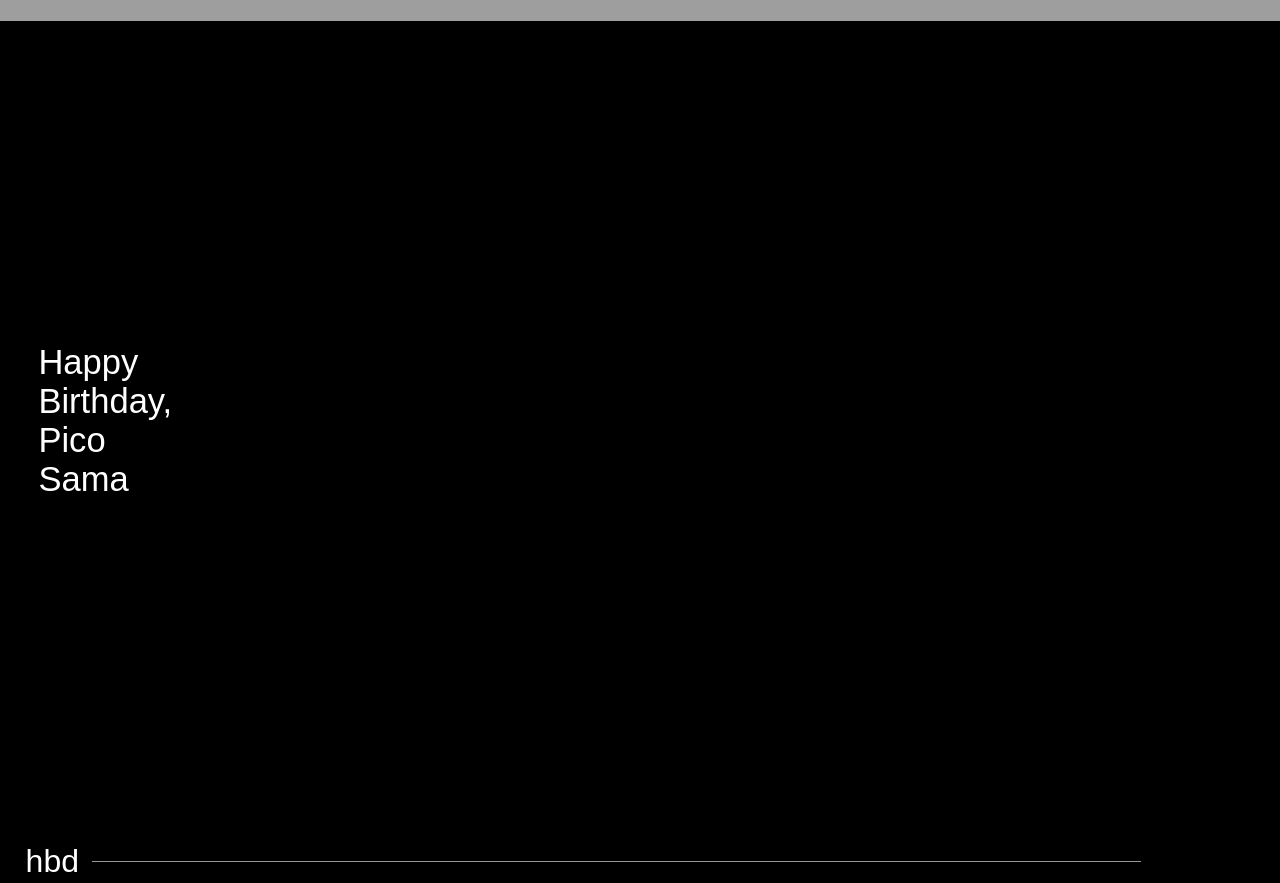
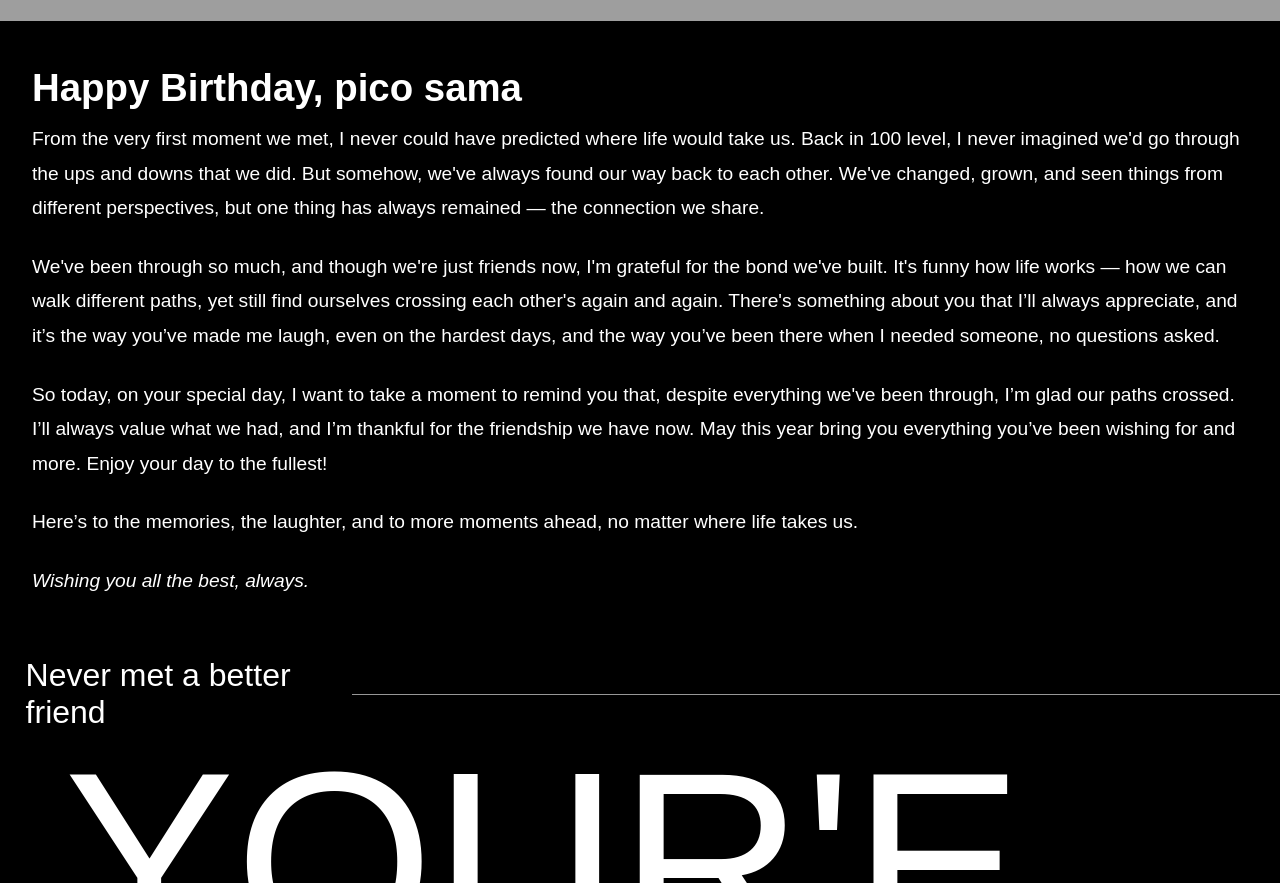
Before and after one commit to Hanorah/Rev-Dr-Carl-, a plain HTML site: page index.html in a window 1280 px wide. Shown: the part 1340-2223 px from the top of the page. Drawn offline with nearby package versions, Linux system fonts and the light colour scheme; grey boxes are pictures that could not be loaded; a script that the page names is missing; a web font is replaced by a local one.

Commit message:
Update index.html

```diff
--- a/index.html
+++ b/index.html
@@ -5,7 +5,7 @@
     <meta charset="UTF-8">
     <meta http-equiv="X-UA-Compatible" content="IE=edge">
     <meta name="viewport" content="width=device-width, initial-scale=1.0">
-    <title>pico</title>
+
     <link href="https://cdn.jsdelivr.net/npm/remixicon@2.5.0/fonts/remixicon.css" rel="stylesheet">
     <link rel="stylesheet" href="locomotive.css">
     <!-- <link rel="stylesheet" href="https://cdn.jsdelivr.net/npm/locomotive-scroll@3.5.4/dist/locomotive-scroll.min.css"> -->
@@ -15,7 +15,7 @@
 
 <body>
     <div id="nav">
-        <h4>Picolo</h4>
+        <h4>pico</h4>
         <div id="links">
             <a href="">You</a><a href="">Are</a><a href="">Awesome</a>
             <div id="button">
@@ -32,7 +32,7 @@
             </div>
             <div class="row">
                 <h1>Birthday</h1><span id="line"></span>
-                <h1>Pico sama</h1>
+                <h1>pico</h1>
             </div>
             <div class="row">
                 <h1>Thank you <span id="power"><sup>TM</sup></span></h1>
@@ -51,8 +51,25 @@
 
             </div>
 
-            <div id="desc">
-    <h1>Happy Birthday, Pico Sama</h1>
+
+                <div class="desc">
+    <style>
+        .desc {
+            padding: 2rem;
+            color: white;
+            font-family: 'Georgia', serif;
+            font-size: 1.2rem;
+            line-height: 1.8;
+            background: rgba(0, 0, 0, 0.6);
+            border-radius: 12px;
+        }
+        .desc p {
+            margin-bottom: 1.5rem;
+        }
+    </style>
+
+
+    <h1>Happy Birthday, pico sama</h1>
 
     <p>From the very first moment we met, I never could have predicted where life would take us. Back in 100 level, I never imagined we'd go through the ups and downs that we did. But somehow, we've always found our way back to each other. We've changed, grown, and seen things from different perspectives, but one thing has always remained — the connection we share.</p>
 
@@ -64,9 +81,12 @@
 
     <p><em>Wishing you all the best, always.</em></p>
 </div>
+
+
+
             <div id="orbitalPage">
                 <div id="header">
-                    <h1>hbd</h1><span id="line2"></span>
+                    <h1>Never met a better friend</h1><span id="line2"></span>
                 </div>
                 <div id="mid">
                     <h1>Your'e <br> Awesome</h1>
```
